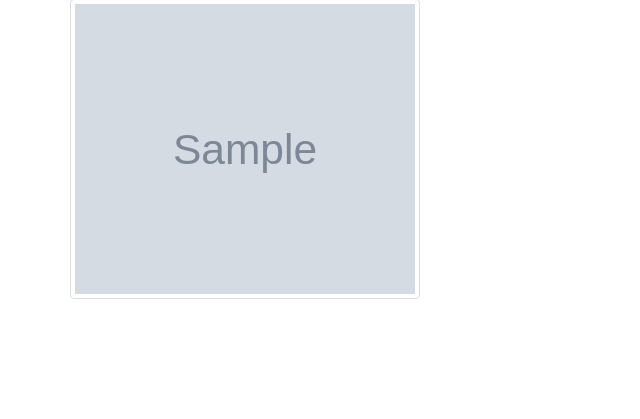
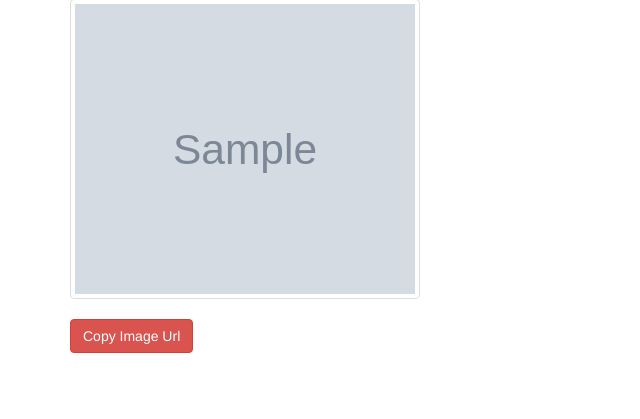
Before and after one commit to mazimpakar/Gallery, a Django app: page /gallery/ in a window 1280 px wide. Shown: the part 143-562 px from the top of the page, without its empty margins (0-640 px from the left). Run offline with Django 3.2, Linux system fonts and the light colour scheme; tables that the repository leaves empty hold one stand-in row (values such as "Sample post"); grey boxes marked "Sample" are stand-in pictures; some libraries are stand-ins or nearby versions.

Commit message:
add to copy a link

```diff
--- a/gallery/templates/all-gallery/gallery.html
+++ b/gallery/templates/all-gallery/gallery.html
@@ -7,6 +7,7 @@
     {% for image in images %}
     <div class="col-md-4">
         <img style=" margin-top: 20px; margin-bottom: 20px; width:350px; height:300px;" src="/gallery{{image.photo.url}}" class="img-thumbnail" alt="Image" data-toggle="modal" data-target="#{{image.id}}">
+        <button class="btn btn-danger" onclick="copyUrl('{{pic.id}}-url')">Copy Image Url</button>
 
       <!-- Image Details modal -->
 
@@ -16,14 +17,14 @@
             <div class="modal-header">
               <button type="button" class="close" data-dismiss="modal" aria-label="Close"><span aria-hidden="true">&times;</span></button>
               <h5 class="modal-title" id="imageTitle">{{image.image_name}}</h5>
-              </button>
+
             </div>
              <div class="modal-body">
               <img src="/gallery{{image.photo.url}}" style="width:570px; height:500px;" alt="Image">
               <br>
               {{image.description}}
             </div>
-
+            <button class="btn btn-danger" onclick="copyUrl('{{pic.id}}-url')">Copy Image Url</button>
 
         <!-- <h3 class="text-center">There are No Images</h3> -->
 
@@ -32,6 +33,16 @@
 </div>
 </div>
 </div>
+<script type="text/javascript">
+  function copyUrl(element){
+    var myVar = document.getElementById(element);
+    myVar.select();
+    document.execCommand('copy');
+    alert("Copied the link of image: " + myVar.value);
+  }
+</script>
+{% empty %}
+    <h3 class="text-center">There are No Images</h3>
 {% endfor %}
 </div>
 </div>
```
